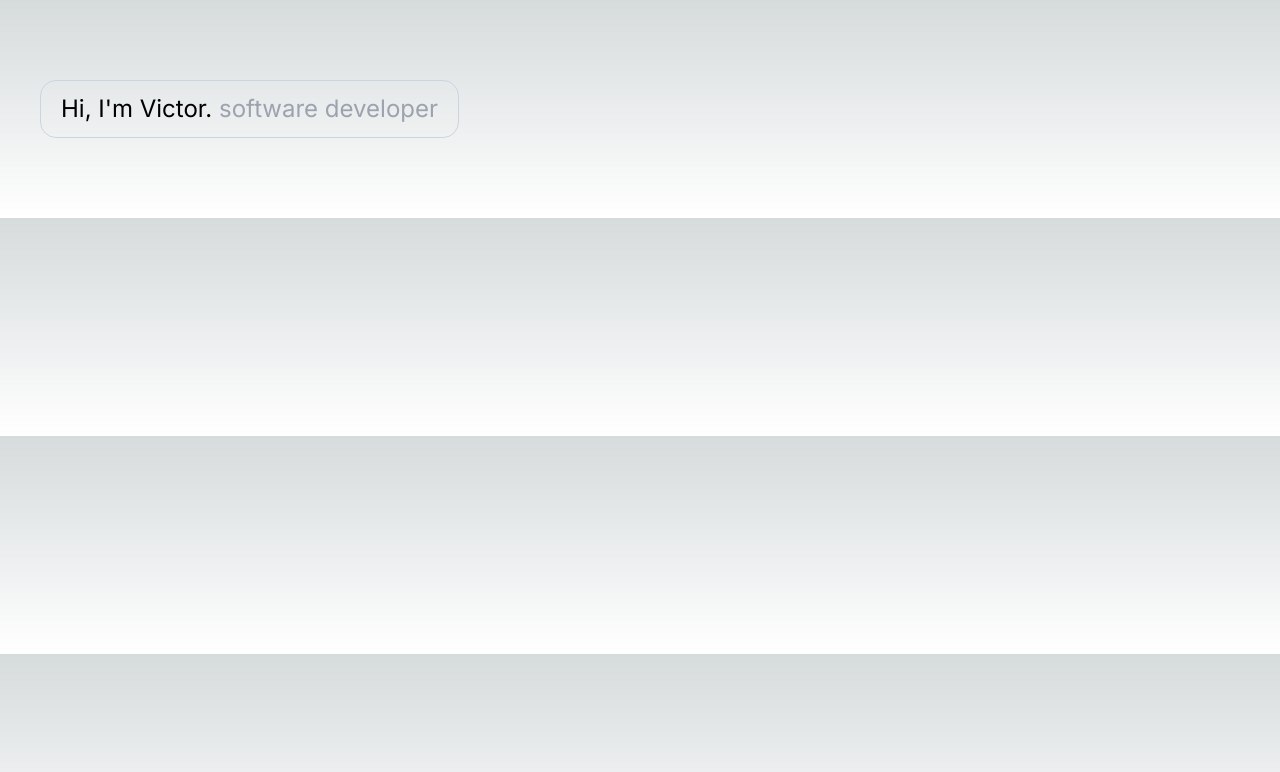
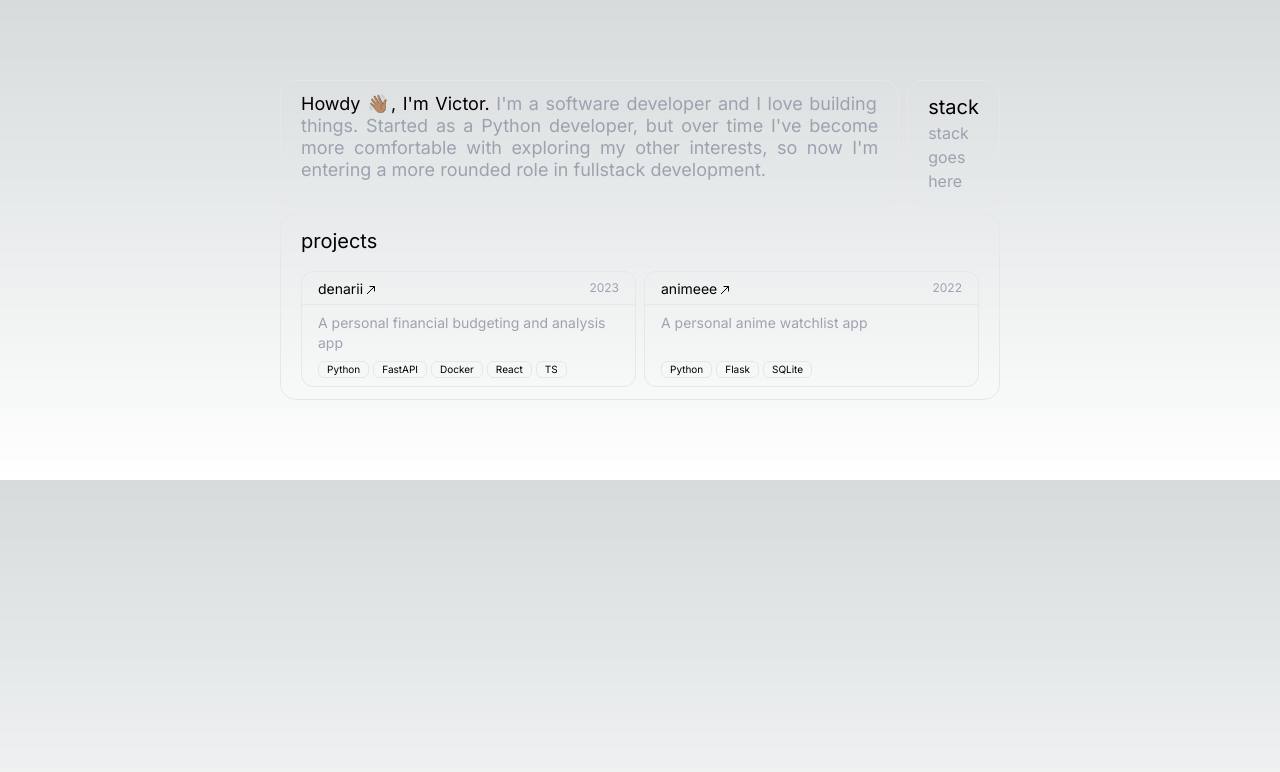
Before and after one commit to victor-ajayi/portfolio, a Next.js app: page / in a window 1280 px wide. Shown: the top 772 px of the page. Built offline with nearby package versions, Linux system fonts and the light colour scheme.

Commit message:
update styles

```diff
--- a/app/layout.tsx
+++ b/app/layout.tsx
@@ -20,7 +20,7 @@ export default function RootLayout({
   return (
     <html lang="en">
       <body className={inter.className}>
-        <main className="mx-auto max-w-[1200px] py-20">{children}</main>
+        <main className="mx-auto max-w-[800px] py-20 px-10">{children}</main>
       </body>
     </html>
   );
--- a/app/page.tsx
+++ b/app/page.tsx
@@ -1,11 +1,112 @@
 export default function Page() {
+  const projects = [
+    {
+      title: "denarii",
+      stack: ["Python", "FastAPI", "Docker", "React", "TS"],
+      imgUrl: "https://via.placeholder.com/150",
+      description: "A personal financial budgeting and analysis app",
+      year: "2023",
+      source: "https://github.com/victor-ajayi/denarii",
+    },
+    {
+      title: "animeee",
+      stack: ["Python", "Flask", "SQLite"],
+      imgUrl: "https://via.placeholder.com/150",
+      description: "A personal anime watchlist app",
+      year: "2022",
+      source: "https://github.com/victor-ajayi/animeee",
+    },
+  ];
+
   return (
     <div className="grid grid-cols-2 gap-2">
-      <div className="border rounded-2xl border-slate-300 px-5 py-3 w-fit">
-        <p className="text-2xl font-normal">
-          Hi, I'm Victor.{" "}
-          <span className="text-gray-400">software developer</span>
-        </p>
+      <div className="flex flex-col md:flex-row gap-2 col-span-2 justify-center">
+        <div className="group border rounded-2xl px-5 py-3 md:auto h-full transition-all duration-200 ease-in-out hover:bg-teal-100/5 hover:border-teal-700/30">
+          <p className="text-lg font-normal leading-[22px] text-justify">
+            Howdy 👋🏽, I'm Victor.{" "}
+            <span className="text-gray-400">
+              I'm a{" "}
+              <span className="transition-all ease-in-out group-hover:text-teal-800/80">
+                software developer
+              </span>{" "}
+              and I love building things. Started as a{" "}
+              <span className="transition-all ease-in-out group-hover:text-teal-800/80">
+                Python
+              </span>{" "}
+              developer, but over time I've become more comfortable with
+              exploring my other interests, so now I'm entering a more rounded
+              role in{" "}
+              <span className="transition-all ease-in-out group-hover:text-teal-800/80">
+                fullstack
+              </span>{" "}
+              development.
+            </span>
+          </p>
+        </div>
+        <div className="group border rounded-2xl px-5 py-3 h-full md:w-auto transition-all duration-200 ease-in-out hover:bg-teal-100/5 hover:border-teal-700/30">
+          <p className="text-xl">stack</p>
+          <p className="text-gray-400 transition-all duration-200 ease-in-out group-hover:text-teal-800/80">
+            stack goes here
+          </p>
+        </div>
+      </div>
+      <div className="flex gap-2 col-span-2">
+        <div className="border rounded-2xl px-5 py-3 w-full">
+          <p className="text-xl">projects</p>
+          <div className="flex flex-col md-custom:flex-row gap-2 mt-4">
+            {projects.map((project) => (
+              <div
+                key={project.title}
+                className="group flex flex-col border rounded-xl w-full "
+              >
+                <div className="flex justify-between items-center border-b py-1 px-4 transition-all ease-in-out group-hover:bg-teal-100/5">
+                  <div className="">
+                    <a
+                      className="text-sm cursor-pointer transition-all ease-in-out group-hover:text-teal-800/80"
+                      href={project.source}
+                      rel="noopener noreferrer"
+                      target="_blank"
+                    >
+                      {project.title}
+                      <svg
+                        className="inline-block"
+                        width="15"
+                        height="15"
+                        fill="none"
+                        xmlns="http://www.w3.org/2000/svg"
+                      >
+                        <path
+                          d="m4 11 7.5-7.5m0 0H6.55m4.95 0v4.95"
+                          stroke="currentColor"
+                        />
+                      </svg>
+                    </a>
+                  </div>
+                  <p className="text-xs text-gray-400 group-hover:text-teal-800/80">
+                    {project.year}
+                  </p>
+                </div>
+                <div className="flex flex-col justify-between px-4 h-full">
+                  <p className="text-sm text-gray-400 mt-2">
+                    {project.description}
+                  </p>
+                  <div className="py-2">
+                    <div className="flex flex-wrap gap-1">
+                      {project.stack.map((item) => (
+                        <span
+                          key={item}
+                          className="border rounded-md px-2 text-[10px]"
+                        >
+                          {item}
+                        </span>
+                      ))}
+                    </div>
+                  </div>
+                </div>
+              </div>
+            ))}
+          </div>
+        </div>
       </div>
     </div>
   );
--- a/tailwind.config.ts
+++ b/tailwind.config.ts
@@ -1,20 +1,23 @@
-import type { Config } from 'tailwindcss'
+import type { Config } from "tailwindcss";
 
 const config: Config = {
   content: [
-    './pages/**/*.{js,ts,jsx,tsx,mdx}',
-    './components/**/*.{js,ts,jsx,tsx,mdx}',
-    './app/**/*.{js,ts,jsx,tsx,mdx}',
+    "./pages/**/*.{js,ts,jsx,tsx,mdx}",
+    "./components/**/*.{js,ts,jsx,tsx,mdx}",
+    "./app/**/*.{js,ts,jsx,tsx,mdx}",
   ],
   theme: {
     extend: {
       backgroundImage: {
-        'gradient-radial': 'radial-gradient(var(--tw-gradient-stops))',
-        'gradient-conic':
-          'conic-gradient(from 180deg at 50% 50%, var(--tw-gradient-stops))',
+        "gradient-radial": "radial-gradient(var(--tw-gradient-stops))",
+        "gradient-conic":
+          "conic-gradient(from 180deg at 50% 50%, var(--tw-gradient-stops))",
+      },
+      screens: {
+        "md-custom": "640px",
       },
     },
   },
   plugins: [],
-}
-export default config
+};
+export default config;
```
